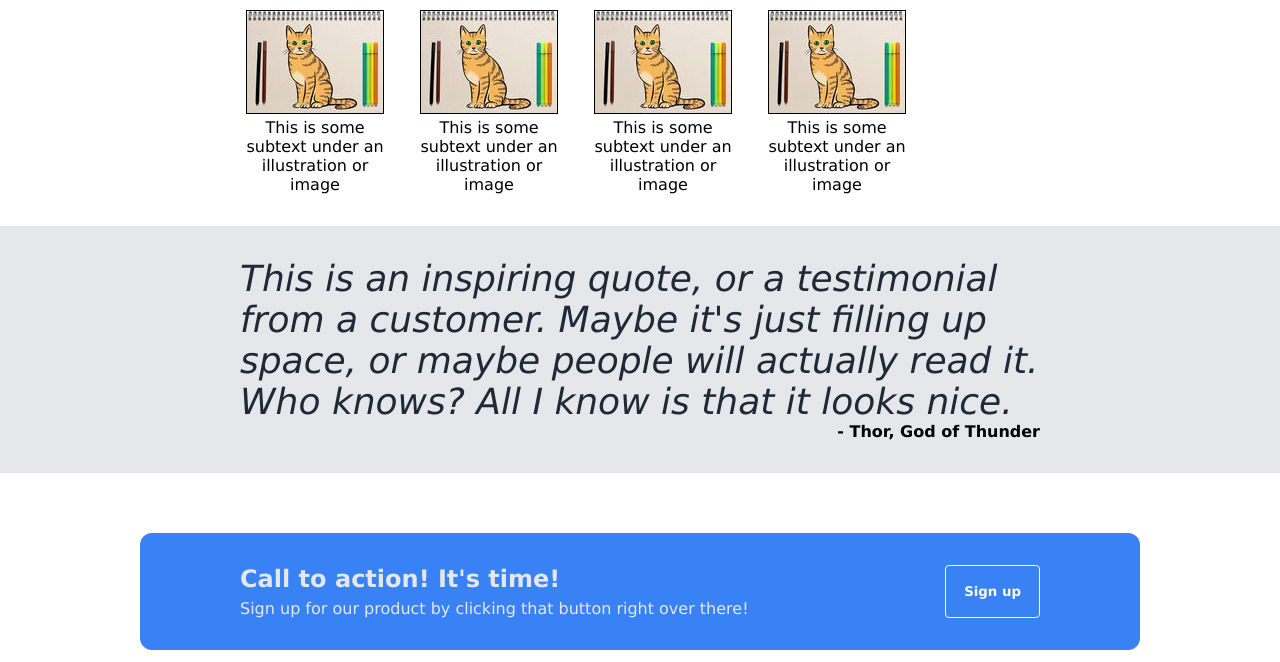
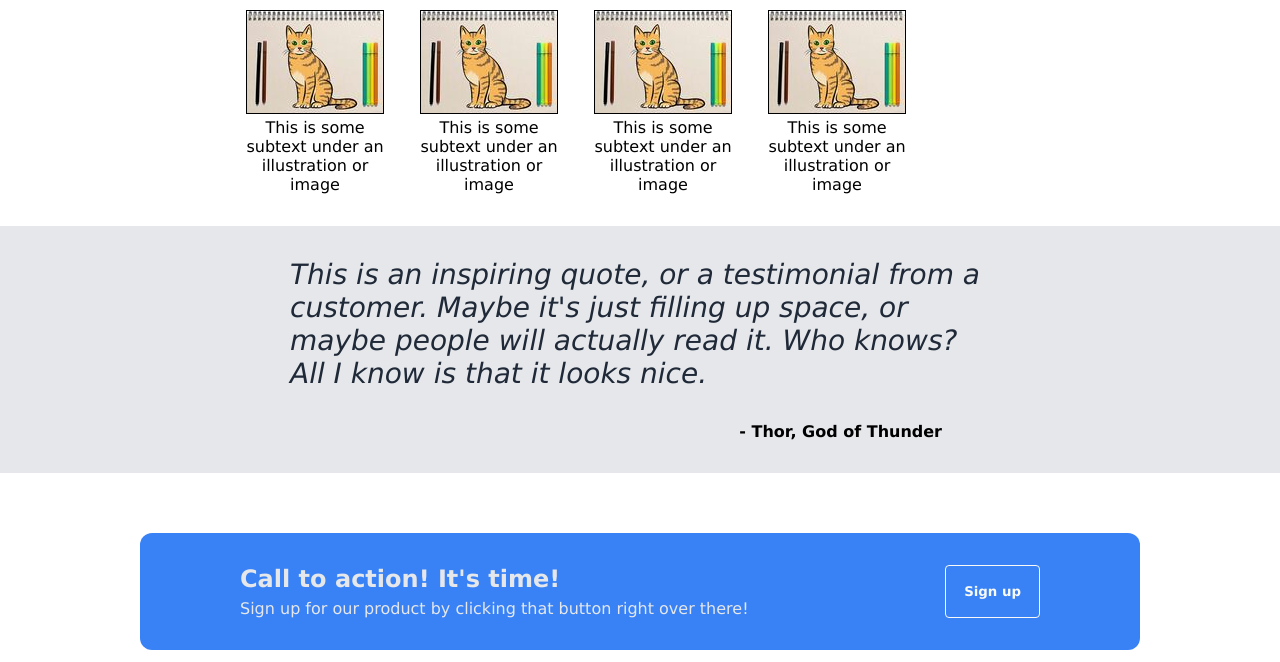
Before and after one commit to shpatspahiu/landing-page, a plain HTML site: page index.html in a window 1280 px wide. Shown: the part 435-1097 px from the top of the page. Drawn offline with Linux system fonts and the light colour scheme.

Commit message:
Fix author text position
Fix author text in mid bottom section to align better with the quote.

```diff
--- a/style.css
+++ b/style.css
@@ -34,16 +34,14 @@ body {
   padding: 32px 0px;
   flex-direction: row;
   justify-content: space-evenly;
-
 }
 
 .top .top-content {
   padding-right: 36px;
 }
 
-.top-content .secondary-text{
+.top-content .secondary-text {
   padding-bottom: 16px;
-
 }
 
 .mid-top {
@@ -60,10 +58,10 @@ body {
   display: flex;
   text-align: center;
   display: flex;
-  gap: 24px
+  gap: 24px;
 }
 
-.ilustration div{
+.ilustration div {
   width: 150px;
 }
 
@@ -76,10 +74,12 @@ body {
 }
 
 .mid-bottom div {
-  width: 800px;
+  width: 700px;
 }
 
 .mid-bottom .author {
+  margin-top: 32px;
+  margin-right: 48px;
   font-weight: bolder;
 }
 
@@ -100,7 +100,6 @@ body {
   width: 800px;
   align-self: center;
 }
-
 
 footer {
   padding: 36px;
@@ -148,7 +147,7 @@ p {
 }
 
 p.author {
-  text-align: right;
+ text-align: right;
 }
 
 a {
@@ -165,7 +164,7 @@ footer {
 }
 
 .quote {
-  font-size: 36px;
+  font-size: 28px;
   font-style: italic;
   color: #1f2937;
 }
@@ -173,7 +172,6 @@ footer {
 .info-text {
   text-align: center;
   margin-bottom: 16px;
-
 }
 
 .action-text {
```
